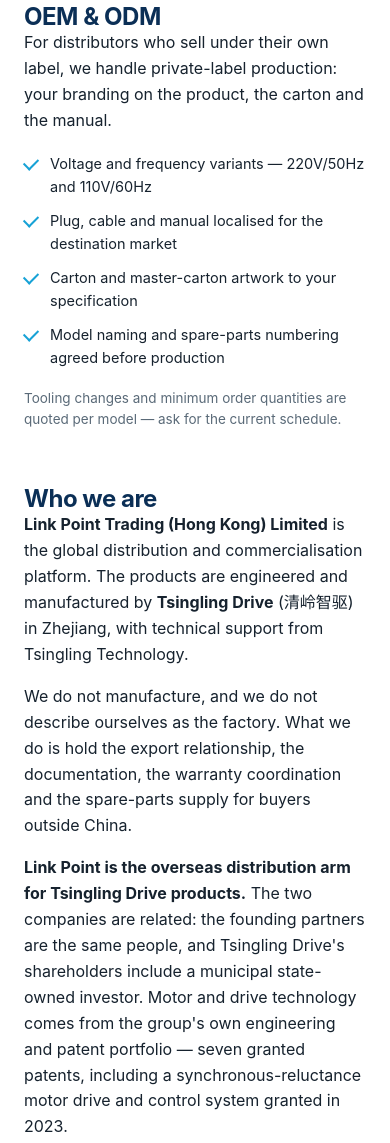
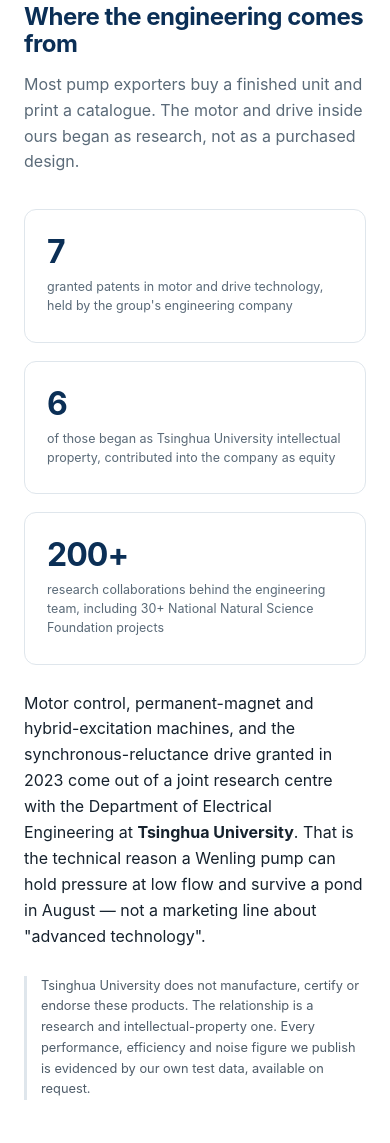
Before and after one commit to ballilp-hermes/link-point-website, a plain HTML site: page index.html in a window 390 px wide. Shown: the part 9806-10949 px from the top of the page. Drawn offline with Linux system fonts and the light colour scheme.

Commit message:
Add engineering section: Tsinghua research collaboration, six equity-contributed patents, explicit non-endorsement disclaimer

```diff
--- a/assets/style.css
+++ b/assets/style.css
@@ -134,6 +134,15 @@ ul,ol{margin:0;padding:0;list-style:none}
 .group-table td{padding:12px 12px 12px 0;border-bottom:1px solid var(--line);vertical-align:top;color:var(--muted)}
 .group-table td:first-child{color:var(--navy);font-weight:600;white-space:nowrap}
 
+/* ---------- engineering ---------- */
+.eng-grid{display:grid;grid-template-columns:repeat(3,1fr);gap:18px;margin:34px 0 26px}
+.eng-card{background:#fff;border:1px solid var(--line);border-radius:12px;padding:26px 22px}
+.eng-card b{display:block;font-size:32px;color:var(--navy);line-height:1;letter-spacing:-.03em}
+.eng-card span{display:block;font-size:12.5px;color:var(--muted);margin-top:10px;line-height:1.5}
+.disclaim{font-size:12.8px;color:#4E5C69;border-left:3px solid var(--line);padding-left:14px;
+  margin-top:26px;max-width:68ch}
+#engineering p{max-width:68ch}
+
 /* ---------- range ---------- */
 .range-grid{display:grid;grid-template-columns:repeat(4,1fr);gap:18px;margin-top:44px}
 .range-card{
@@ -233,6 +242,7 @@ ul,ol{margin:0;padding:0;list-style:none}
 }
 @media (max-width:720px){
   .plant-grid{grid-template-columns:1fr}
+  .eng-grid{grid-template-columns:1fr}
   .group-table th:nth-child(3),.group-table td:nth-child(3){display:none}
   .nav{
     position:absolute;top:100%;left:0;right:0;background:#fff;border-bottom:1px solid var(--line);
--- a/index.html
+++ b/index.html
@@ -22,6 +22,7 @@
     <a href="#process">How we work</a>
     <a href="#quality">Quality</a>
     <a href="#group">Group</a>
+    <a href="#engineering">Engineering</a>
     <a href="#oem">OEM</a>
     <a href="zh.html" class="lang">中文</a>
     <a href="#contact" class="btn btn-sm">Request a quote</a>
@@ -319,6 +320,33 @@
     </div>
   </section>
 
+  <section id="engineering" class="section">
+    <div class="wrap">
+      <h2 class="section-title">Where the engineering comes from</h2>
+      <p class="section-sub">Most pump exporters buy a finished unit and print a catalogue. The motor
+        and drive inside ours began as research, not as a purchased design.</p>
+
+      <div class="eng-grid">
+        <div class="eng-card"><b>7</b><span>granted patents in motor and drive technology, held by the
+          group's engineering company</span></div>
+        <div class="eng-card"><b>6</b><span>of those began as Tsinghua University intellectual
+          property, contributed into the company as equity</span></div>
+        <div class="eng-card"><b>200+</b><span>research collaborations behind the engineering team,
+          including 30+ National Natural Science Foundation projects</span></div>
+      </div>
+
+      <p>Motor control, permanent-magnet and hybrid-excitation machines, and the synchronous-reluctance
+        drive granted in 2023 come out of a joint research centre with the Department of Electrical
+        Engineering at <strong>Tsinghua University</strong>. That is the technical reason a Wenling
+        pump can hold pressure at low flow and survive a pond in August — not a marketing line about
+        "advanced technology".</p>
+
+      <p class="disclaim">Tsinghua University does not manufacture, certify or endorse these products.
+        The relationship is a research and intellectual-property one. Every performance, efficiency and
+        noise figure we publish is evidenced by our own test data, available on request.</p>
+    </div>
+  </section>
+
   <section id="oem" class="section">
     <div class="wrap two-col">
       <div>
```
Also changed, not shown: zh.html (+21 -0 lines).
